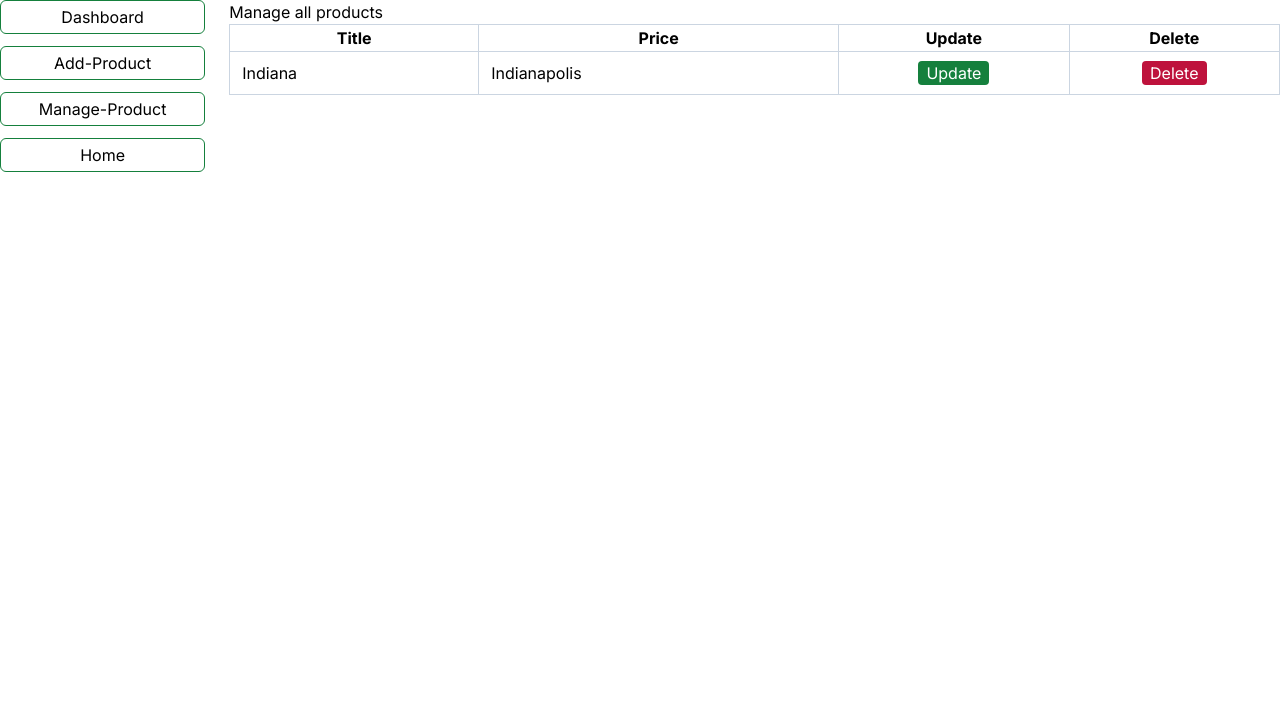
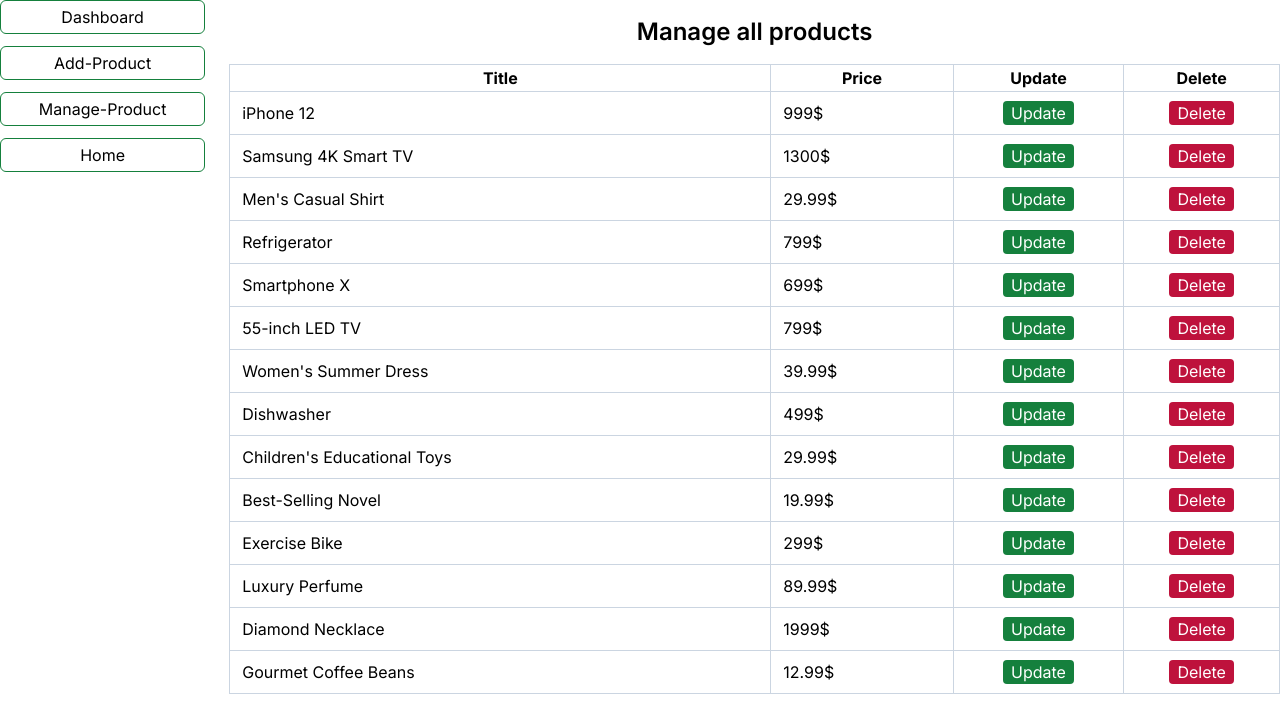
Before and after one commit to reshad21/nextjsrecap, a Next.js app: page /dashboard/manage-product in a window 1280 px wide. Shown: the top 722 px of the page. Built offline with nearby package versions, Linux system fonts and the light colour scheme; data requests are answered from the project's data file.

Commit message:
show all product to the table

```diff
--- a/src/app/dashboard/manage-product/page.js
+++ b/src/app/dashboard/manage-product/page.js
@@ -1,14 +1,16 @@
 import ManageProduct from "@/components/Dashboard/ManageProduct";
+import getAllproducts from "@/utils/getAllproducts";
 
 export const metadata = {
     title: 'Manage-product',
     description: 'Next Hero',
 }
-const page = () => {
+const page = async() => {
+    const products =await getAllproducts();
     return (
         <div className="w-full">
-            <h1>Manage all products</h1>
-            <ManageProduct/>
+            <h1 className="my-4 text-center font-semibold text-2xl">Manage all products</h1>
+            <ManageProduct products={products}/>
         </div>
     );
 };
--- a/src/components/Dashboard/ManageProduct.jsx
+++ b/src/components/Dashboard/ManageProduct.jsx
@@ -1,31 +1,25 @@
 "use client"
 import { useRef } from "react";
 import Modal from "../Modal";
+import SingleProductRow from "./SingleProductRow";
 
-const ManageProduct = () => {
+const ManageProduct = ({ products }) => {
     const modalRef = useRef(null);
     return (
         <div className="w-full">
-            <table class="w-full border-collapse border border-slate-400 ...">
+            <table className="w-full border-collapse border border-slate-400 ...">
                 <thead>
                     <tr>
-                        <th class="border border-slate-300 ...">Title</th>
-                        <th class="border border-slate-300 ...">Price</th>
-                        <th class="border border-slate-300 ...">Update</th>
-                        <th class="border border-slate-300 ...">Delete</th>
+                        <th className="border border-slate-300 ...">Title</th>
+                        <th className="border border-slate-300 ...">Price</th>
+                        <th className="border border-slate-300 ...">Update</th>
+                        <th className="border border-slate-300 ...">Delete</th>
                     </tr>
                 </thead>
                 <tbody>
-                    <tr>
-                        <td class="border border-slate-300 px-3">Indiana</td>
-                        <td class="border border-slate-300 px-3">Indianapolis</td>
-                        <td class="border border-slate-300 text-center">
-                            <button className="bg-green-700 text-white px-2 rounded my-2">Update</button>
-                        </td>
-                        <td class="border border-slate-300 text-center">
-                            <button className="bg-rose-700 text-white px-2 rounded my-2">Delete</button>
-                        </td>
-                    </tr>
+                    {
+                        products.map((product) => <SingleProductRow key={product.id} product={product} />)
+                    }
                 </tbody>
             </table>
             <Modal ref={modalRef} />
--- a/src/components/Dashboard/SingleProductRow.jsx
+++ b/src/components/Dashboard/SingleProductRow.jsx
@@ -1,18 +1,17 @@
 
-const SingleProductRow = () => {
+const SingleProductRow = ({ product }) => {
+    const { title, price } = product || [];
     return (
-        <div>
         <tr>
-                <td class="border border-slate-300 px-3">Indiana</td>
-                <td class="border border-slate-300 px-3">Indianapolis</td>
-                <td class="border border-slate-300 text-center">
+            <td className="border border-slate-300 px-3">{title}</td>
+            <td className="border border-slate-300 px-3">{price}$</td>
+            <td className="border border-slate-300 text-center">
                 <button className="bg-green-700 text-white px-2 rounded my-2">Update</button>
             </td>
-                <td class="border border-slate-300 text-center">
+            <td className="border border-slate-300 text-center">
                 <button className="bg-rose-700 text-white px-2 rounded my-2">Delete</button>
             </td>
         </tr>
-        </div>
     );
 };
 
```
Lines whose indentation alone changed are shown as unchanged.
